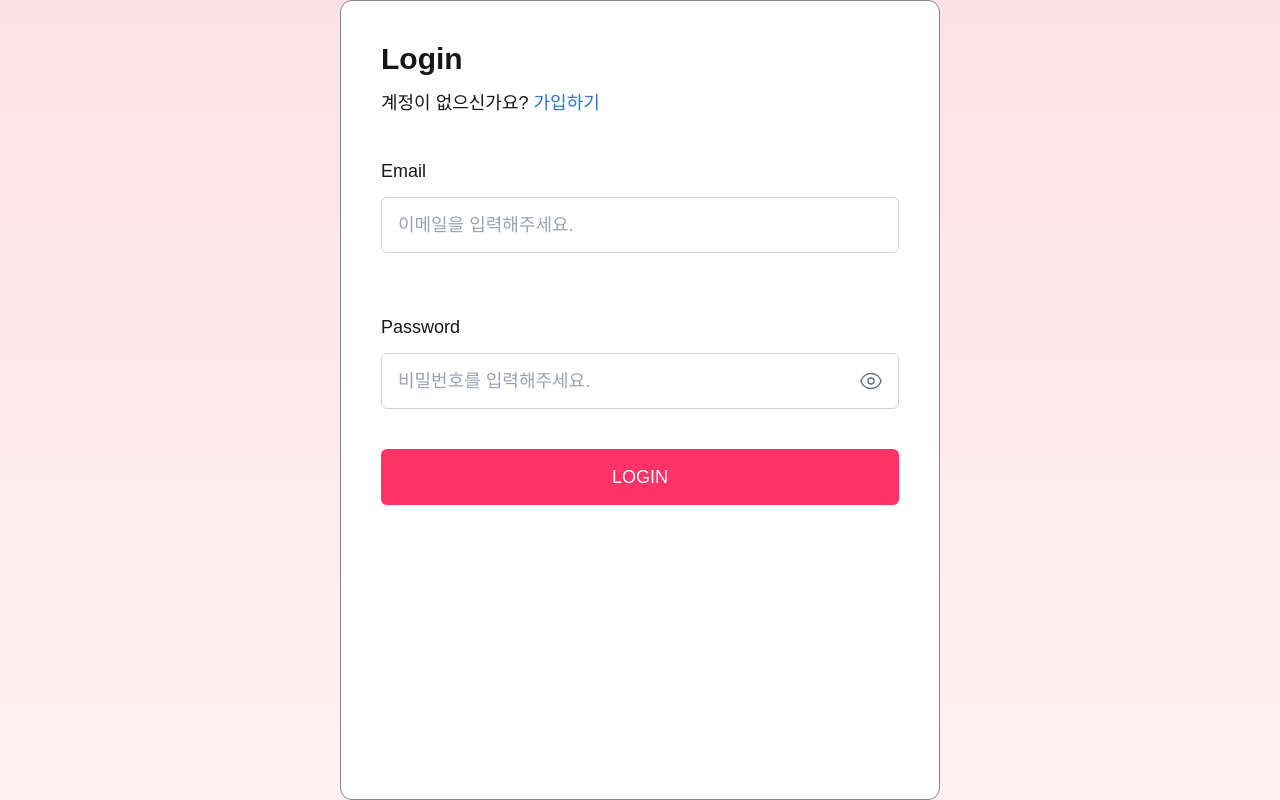
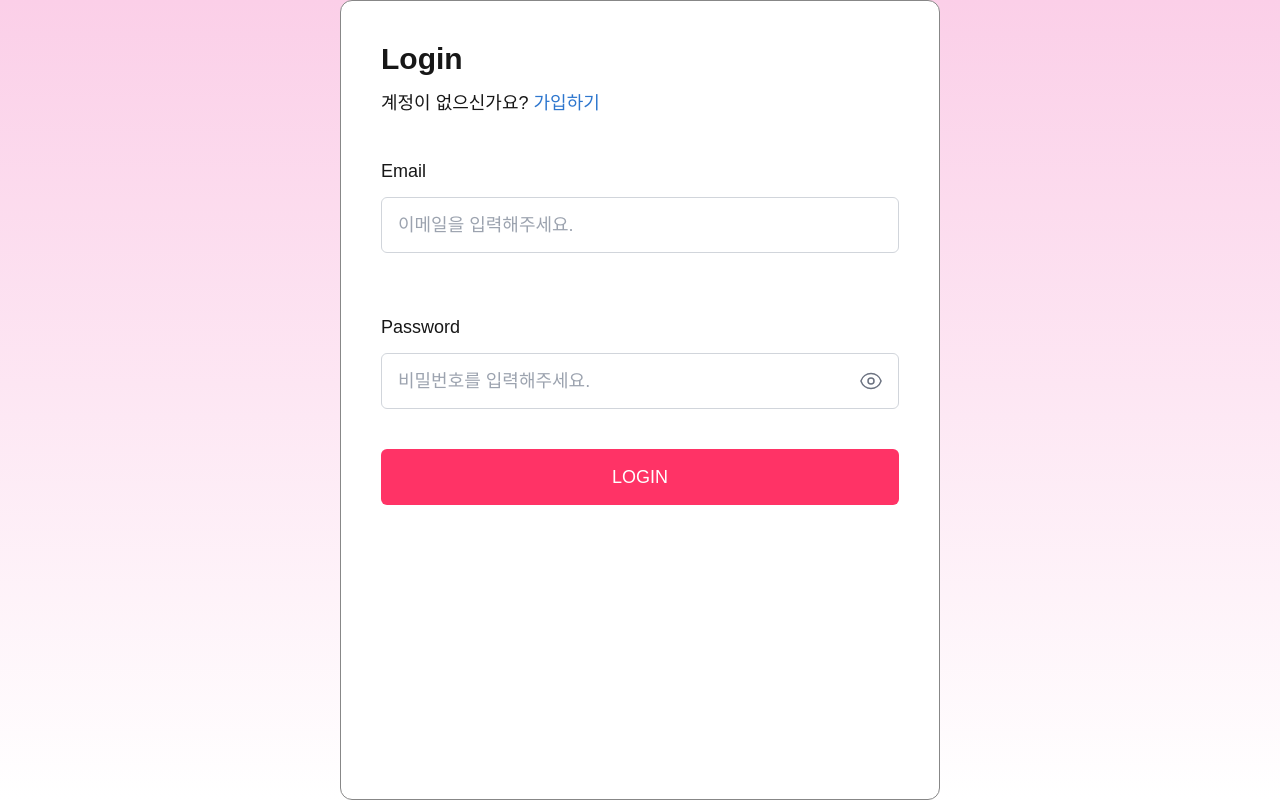
Before and after one commit to wf4-2/manitto, a Next.js app: page /login in a window 1280 px wide. Built offline with nearby package versions, Linux system fonts and the light colour scheme.

Commit message:
💄 배경 통일

```diff
--- a/src/app/(auth)/layout.tsx
+++ b/src/app/(auth)/layout.tsx
@@ -1,3 +1,4 @@
+import GradientBackground from '@/components/GradientBackground';
 import React from 'react';
 
 interface LayoutProps {
@@ -7,9 +8,11 @@ interface LayoutProps {
 // <div className="min-h-screen bg-gradient-to-b from-[#fde2e4] to-[#fff1f2] flex items-center justify-center relative">
 const Layout: React.FC<LayoutProps> = ({ children }) => {
   return (
-    <div className="flex w-screen h-screen items-center justify-center bg-gradient-to-b from-[#fde2e4] to-[#fff1f2]">
-      {children}
-    </div>
+    <GradientBackground>
+      <div className="flex w-screen h-screen items-center justify-center">
+        {children}
+      </div>
+    </GradientBackground>
   );
 };
 
--- a/src/app/page.tsx
+++ b/src/app/page.tsx
@@ -1,11 +1,13 @@
-"use client"
+'use client';
 
-import { motion } from "framer-motion"
-import Link from "next/link"
+import GradientBackground from '@/components/GradientBackground';
+import { motion } from 'framer-motion';
+import Link from 'next/link';
 
 export default function Page() {
   return (
-    <div className="min-h-screen bg-gradient-to-b from-[#fde2e4] to-[#fff1f2] flex items-center justify-center relative">
+    <GradientBackground>
+      <div className="min-h-screen flex items-center justify-center relative">
         {/* 메인 콘텐츠 */}
         <div className="relative text-center">
           {/* 타이틀 */}
@@ -22,15 +24,17 @@ export default function Page() {
           <motion.div
             className="text-8xl md:text-[12rem] mt-8"
             initial={{ scale: 0 }}
-          animate={{ scale: 1, rotate : [0,10,0,-10,0] }}
+            animate={{ scale: 1, rotate: [0, 10, 0, -10, 0] }}
             transition={{
               scale: { duration: 0.5 },
-            rotate: { duration: 5, repeat: Number.POSITIVE_INFINITY, ease: "easeInOut" },
+              rotate: {
+                duration: 5,
+                repeat: Number.POSITIVE_INFINITY,
+                ease: 'easeInOut',
+              },
             }}
           >
-          <Link href="/login">
-            💌
-          </Link>
+            <Link href="/login">💌</Link>
           </motion.div>
 
           {/* 서브타이틀 */}
@@ -44,5 +48,6 @@ export default function Page() {
           </motion.p>
         </div>
       </div>
-  )
+    </GradientBackground>
+  );
 }
```
Also changed, not shown: src/app/(auth)/actions.tsx (+6 -3 lines). Lines whose indentation alone changed are shown as unchanged.
